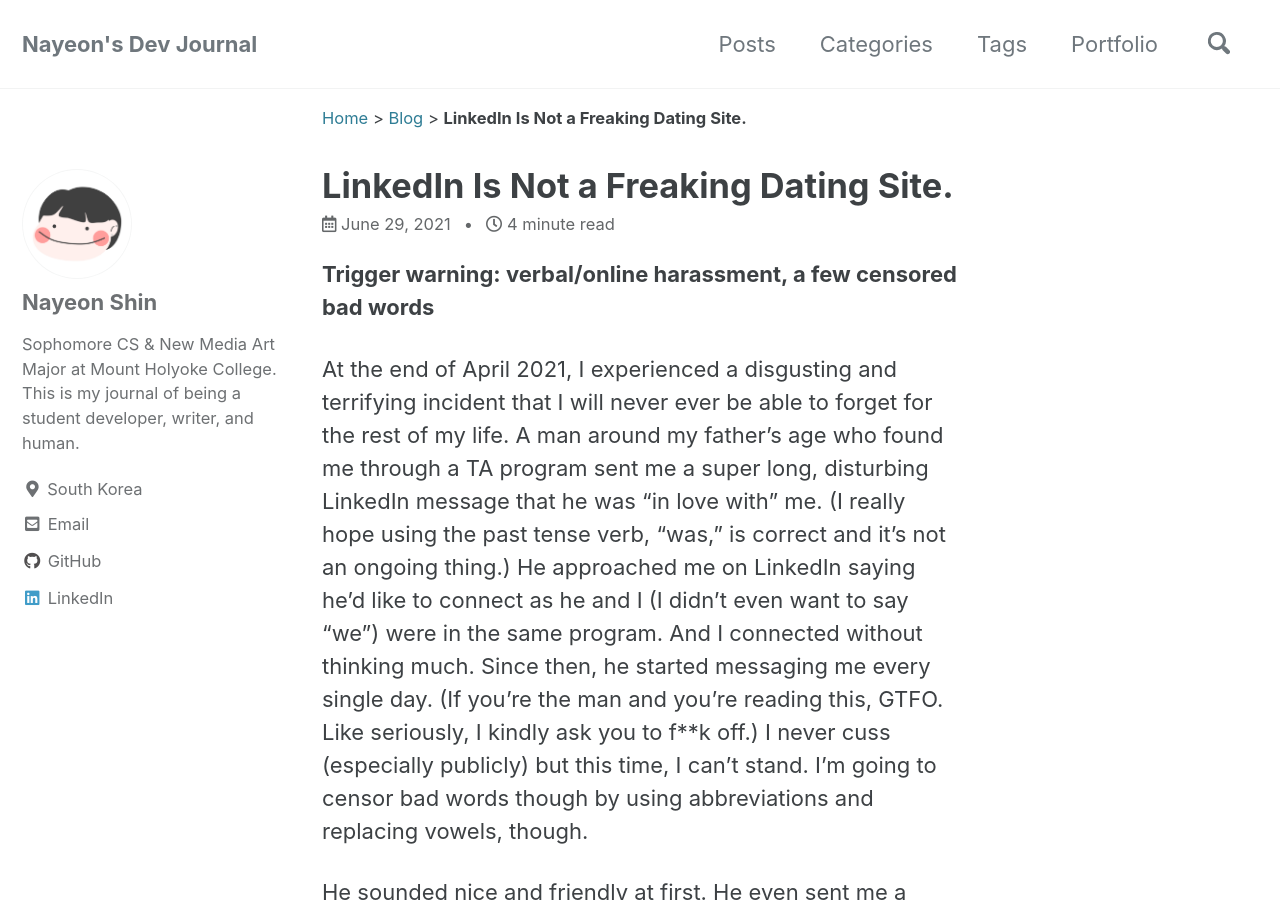
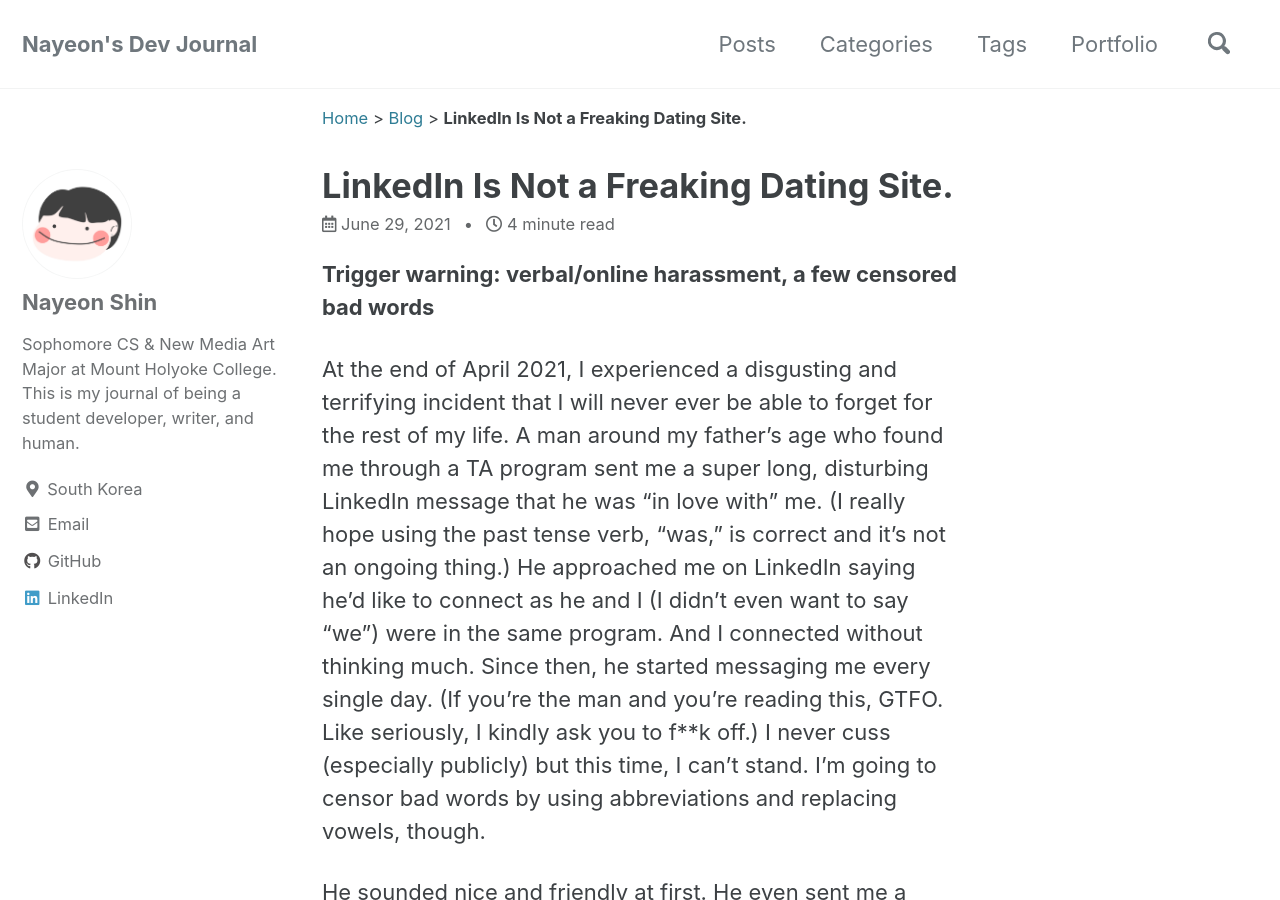
Before and after one commit to nayeonshin/nayeonshin.github.io, a Jekyll site: the page built from _posts/2021-06-29-linkedin-is-not-a-freaking-dating-site.md, in a window 1280 px wide and 900 px high. Built offline with Jekyll 4.4.1, drawn with Linux system fonts in a browser that asks for light colours; cached includes are drawn as plain includes; comment, search, counter and statistics services are not loaded; some of the changed text lies outside the part shown.

Commit message:
Update 2021-06-29-linkedin-is-not-a-freaking-dating-site.md

```diff
--- a/_posts/2021-06-29-linkedin-is-not-a-freaking-dating-site.md
+++ b/_posts/2021-06-29-linkedin-is-not-a-freaking-dating-site.md
@@ -10,7 +10,7 @@
 
 **Trigger warning: verbal/online harassment, a few censored bad words**
 
-At the end of April 2021, I experienced a disgusting and terrifying incident that I will never ever be able to forget for the rest of my life. A man around my father's age who found me through a TA program sent me a super long, disturbing LinkedIn message that he was "in love with" me. (I really hope using the past tense verb, "was," is correct and it's not an ongoing thing.) He approached me on LinkedIn saying he'd like to connect as he and I (I didn't even want to say "we") were in the same program. And I connected without thinking much. Since then, he started messaging me every single day. (If you're the man and you're reading this, GTFO. Like seriously, I kindly ask you to f**k off.) I never cuss (especially publicly) but this time, I can't stand. I'm going to censor bad words though by using abbreviations and replacing vowels, though.
+At the end of April 2021, I experienced a disgusting and terrifying incident that I will never ever be able to forget for the rest of my life. A man around my father's age who found me through a TA program sent me a super long, disturbing LinkedIn message that he was "in love with" me. (I really hope using the past tense verb, "was," is correct and it's not an ongoing thing.) He approached me on LinkedIn saying he'd like to connect as he and I (I didn't even want to say "we") were in the same program. And I connected without thinking much. Since then, he started messaging me every single day. (If you're the man and you're reading this, GTFO. Like seriously, I kindly ask you to f**k off.) I never cuss (especially publicly) but this time, I can't stand. I'm going to censor bad words by using abbreviations and replacing vowels, though.
 
 He sounded nice and friendly at first. He even sent me a photo of his cat (I'm not really a cat person honestly, though), which I kind of appreciated. He kept sending me messages, and I felt like I needed to keep replying. I only talked to him on LinkedIn for like two days. (I'm 100% sure it was not more than 4 days.) Does he know what I look like? Unfortunately, yes. It's because people who are in my connections can see my profile picture, and he was my connection at first. Have I even seen him in a meeting? No. Do I even know what he sounds like? NO. The topics of conversations? They were just how much I enjoy coding in Python and some Korean celebrities that I like, such as IU.
 
```
Also changed, not shown: other parts of _posts/2021-06-29-linkedin-is-not-a-freaking-dating-site.md (+2 -2 lines).
